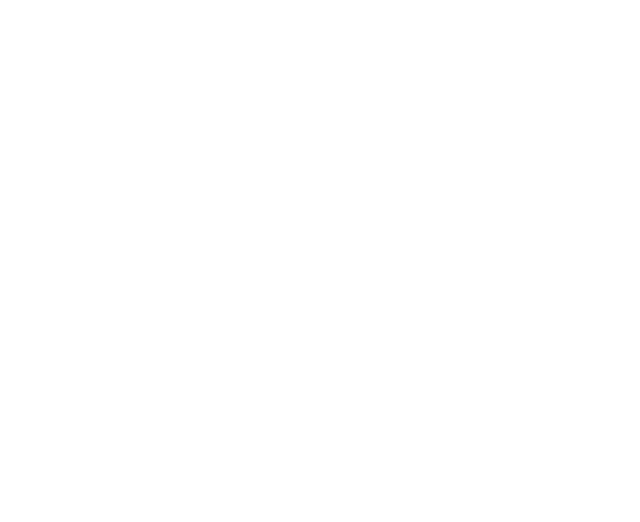
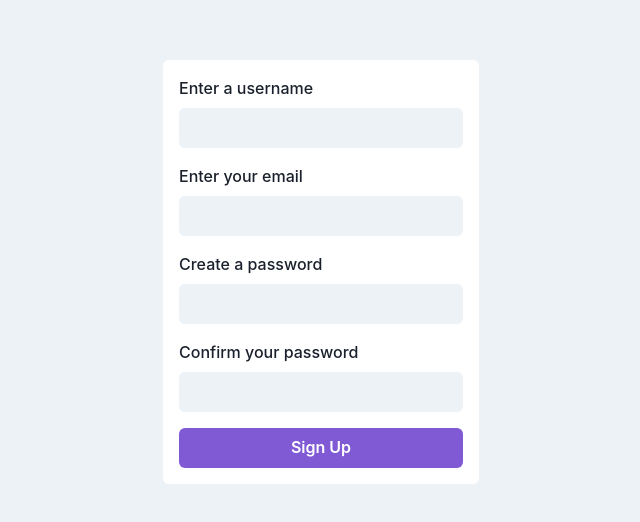
Before and after one commit to biggujo/databases-fullstack-project, a React (Vite) app in the folder frontend/: page /signup in a window 1280 px wide. Before the commit this address had no page. Shown: the part 128-650 px from the top of the page, without its empty margins (319-959 px from the left). Built offline with nearby package versions, Linux system fonts and the light colour scheme.

Commit message:
Make sign up form (other route)

```diff
--- a/frontend/src/components/App/App.jsx
+++ b/frontend/src/components/App/App.jsx
@@ -2,7 +2,8 @@
 import { AboutPage, HomePage } from '../../pages/index.js';
 import Layout from '../Layout/index.js';
 import SignInForm from '../../pages/SignInForm.jsx';
-import TasksPage from '../../pages/TasksPage.jsx'; // Импортируйте компонент SignInForm
+import SignUpForm from "../../pages/SignUpForm.jsx";
+import TasksPage from '../../pages/TasksPage.jsx';
 
 function App() {
     return (<Routes>
@@ -11,8 +12,8 @@
             <Route path={'about'} element={<AboutPage />} />
             <Route path={'tasks'} element={<TasksPage />} />
         </Route>
-      <Route path={'/signin'} element={
-        <SignInForm />} /> {/* Добавьте маршрут для вашей новой страницы */}
+        <Route path={'/signin'} element={<SignInForm />} />
+        <Route path={'/signup'} element={<SignUpForm />} />
     </Routes>);
 }
 
--- /dev/null
+++ b/frontend/src/pages/SignUpForm.jsx
@@ -0,0 +1,123 @@
+import React from 'react';
+import { useFormik } from "formik";
+import {
+    Box,
+    Button,
+    Flex,
+    FormControl,
+    FormLabel,
+    Input,
+    VStack
+} from "@chakra-ui/react";
+
+export default function SignUpForm() {
+    const formik = useFormik({
+        initialValues: {
+            username: "",
+            email: "",
+            password: "",
+            confirmPassword: ""
+        },
+        validate: (values) => {
+            const errors = {};
+            if (!values.username) {
+                errors.username = 'Required';
+            } else if (values.username.length < 3) {
+                errors.username = 'Username must be at least 3 characters long';
+            }
+            if (!values.email) {
+                errors.email = 'Required';
+            } else if (!/^[A-Z0-9._%+-]+@[A-Z0-9.-]+\.[A-Z]{2,}$/i.test(values.email)) {
+                errors.email = 'Invalid email address';
+            }
+            if (!values.password) {
+                errors.password = 'Required';
+            } else if (values.password.length < 6) {
+                errors.password = 'Password must contain at least 6 characters';
+            }
+            if (!values.confirmPassword) {
+                errors.confirmPassword = 'Required';
+            } else if (values.confirmPassword !== values.password) {
+                errors.confirmPassword = 'Passwords must match';
+            }
+            return errors;
+        },
+        onSubmit: (values) => {
+            alert(JSON.stringify(values, null, 2));
+        }
+    });
+
+    return (
+        <Flex bg="gray.100" align="center" justify="center" h="100vh">
+            <Box bg="white" p={4} rounded="md">
+                <form onSubmit={formik.handleSubmit}>
+                    <VStack spacing={4} align="flex-start">
+                        <FormControl isInvalid={formik.errors.username && formik.touched.username}>
+                            <FormLabel htmlFor="username">Enter a username</FormLabel>
+                            <Input
+                                id="username"
+                                name="username"
+                                type="text"
+                                variant="filled"
+                                onChange={formik.handleChange}
+                                onBlur={formik.handleBlur}
+                                value={formik.values.username}
+                            />
+                            {formik.errors.username && formik.touched.username && (
+                                <Box color="red">{formik.errors.username}</Box>
+                            )}
+                        </FormControl>
+                        <FormControl isInvalid={formik.errors.email && formik.touched.email}>
+                            <FormLabel htmlFor="email">Enter your email</FormLabel>
+                            <Input
+                                id="email"
+                                name="email"
+                                type="email"
+                                variant="filled"
+                                onChange={formik.handleChange}
+                                onBlur={formik.handleBlur}
+                                value={formik.values.email}
+                            />
+                            {formik.errors.email && formik.touched.email && (
+                                <Box color="red">{formik.errors.email}</Box>
+                            )}
+                        </FormControl>
+                        <FormControl isInvalid={formik.errors.password && formik.touched.password}>
+                            <FormLabel htmlFor="password">Create a password</FormLabel>
+                            <Input
+                                id="password"
+                                name="password"
+                                type="password"
+                                variant="filled"
+                                onChange={formik.handleChange}
+                                onBlur={formik.handleBlur}
+                                value={formik.values.password}
+                            />
+                            {formik.errors.password && formik.touched.password && (
+                                <Box color="red">{formik.errors.password}</Box>
+                            )}
+                        </FormControl>
+                        <FormControl isInvalid={formik.errors.confirmPassword && formik.touched.confirmPassword}>
+                            <FormLabel htmlFor="confirmPassword">Confirm your password</FormLabel>
+                            <Input
+                                id="confirmPassword"
+                                name="confirmPassword"
+                                type="password"
+                                variant="filled"
+                                onChange={formik.handleChange}
+                                onBlur={formik.handleBlur}
+                                value={formik.values.confirmPassword}
+                            />
+                            {formik.errors.confirmPassword && formik.touched.confirmPassword && (
+                                <Box color="red">{formik.errors.confirmPassword}</Box>
+                            )}
+                        </FormControl>
+                        <Button type="submit" colorScheme="purple" width="full">
+                            Sign Up
+                        </Button>
+                    </VStack>
+                </form>
+            </Box>
+        </Flex>
+    );
+}
```
Lines whose indentation alone changed are shown as unchanged.
